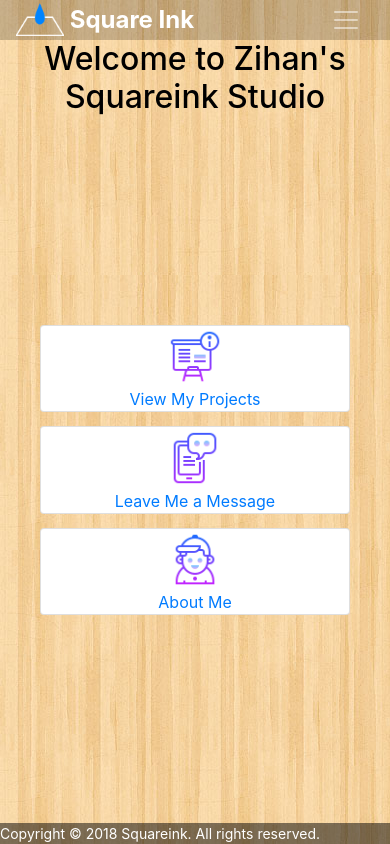
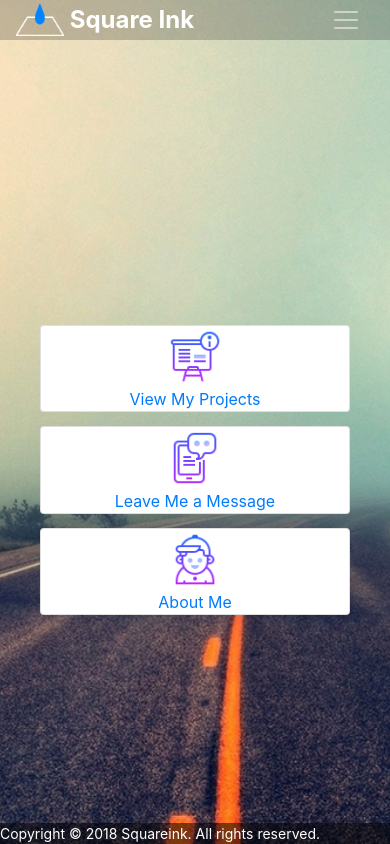
Before and after one commit to Aceyee/SquareInk-old, a PHP site: page / in a window 390 px wide. Run offline with PHP 8.4, Linux system fonts and the light colour scheme; some libraries are stand-ins or nearby versions.

Commit message:
background changed: foggy roads; background margin fixed. Need improvement on responsive

```diff
--- a/css/index.css
+++ b/css/index.css
@@ -1,5 +1,15 @@
-body{
-    background-image:url("/image/bg-wood.jpg");
+#bg{
+    margin-left: 50%;
+    transform: translateX(-50%);
+}
+
+#bg-content{
+    width:100%;
+    position: absolute;
+    top: 0;
+    left: 0;
+    margin: 0 auto;
+    overflow:hidden;
 }
 
 .navbar{
@@ -122,8 +132,6 @@ body{
 
 
 @media (max-width: 575.98px){
-    #navbar-holder{
-    }
     .navbar-brand {
       font-size:1.5rem;
     }
--- a/footer.html
+++ b/footer.html
@@ -1,4 +1,2 @@
 <!DOCTYPE html>
 <p>Copyright © 2018 Squareink. All rights reserved.</p>
-<script>
-</script>
--- a/index.html
+++ b/index.html
@@ -15,6 +15,10 @@
 
 <body>
     <div id="navbar-holder"></div>
+    <div id="bg-content">
+        <img id="bg" src="./image/bg.jpg">
+    </div>
+
     <div id="welcomebar">
         <h1>Welcome to Zihan's Squareink Studio</h1>
         <div class="content content-mainpage">
--- a/js/index.js
+++ b/js/index.js
@@ -20,6 +20,8 @@ var all = {
     },
 
     initialize: function () {
+        $("#bg").css("height", ($(window).height()));
+
         $(".content").css('height', $(window).height() * 3 / 4);
         $(".content").css('marginTop', ($(window).height() - $(".content").height() - navHeight - footHeight) / 2);
         $(".content").css('marginBottom', ($(window).height() - $(".content").height() - navHeight - footHeight) / 2);
@@ -31,9 +33,14 @@ var all = {
 
     onUpdate: function () {
         $(window).resize(function () {
+
+            $("#bg").css("height", ($(window).height()));
+            $("#bg").css("width", ($(window).width()));
+
             $(".content").css('height', $(window).height() * 3 / 4);
             $(".content").css('marginTop', ($(window).height()-$(".content").height()-navHeight-footHeight)/2);
             $(".content").css('marginBottom', ($(window).height() - $(".content").height() - navHeight - footHeight) / 2);
+
             $(".content-mainpage").css('height', 'auto');
             $(".content-mainpage").css('marginTop', ($(window).height() - $(".content").height() - $("h1").height() - navHeight - footHeight) / 2);
             $(".content-mainpage").css('marginBottom', ($(window).height() - $(".content").height() - $("h1").height() - navHeight - footHeight) / 2);
--- a/nav.html
+++ b/nav.html
@@ -25,6 +25,3 @@
             </ul>
         </div>
     </nav>
-    <script>
-
-    </script>
```
Also changed, not shown: image/0824ab18972bd407ec421bd070899e510fb30912.jpg (deleted), image/bg.jpg (added), image/bg8.jpg (added), 1 other file.
